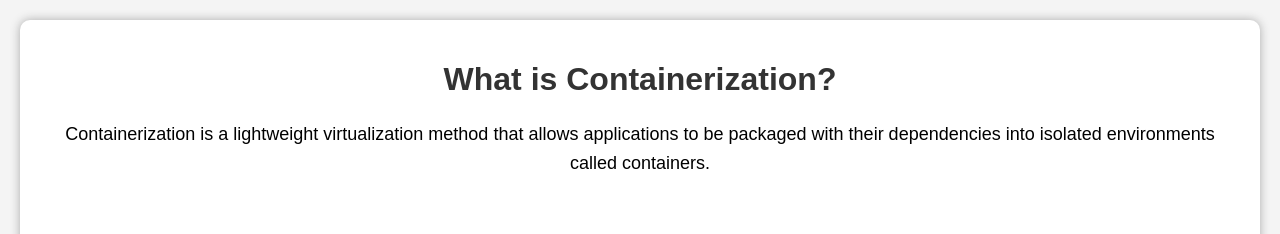
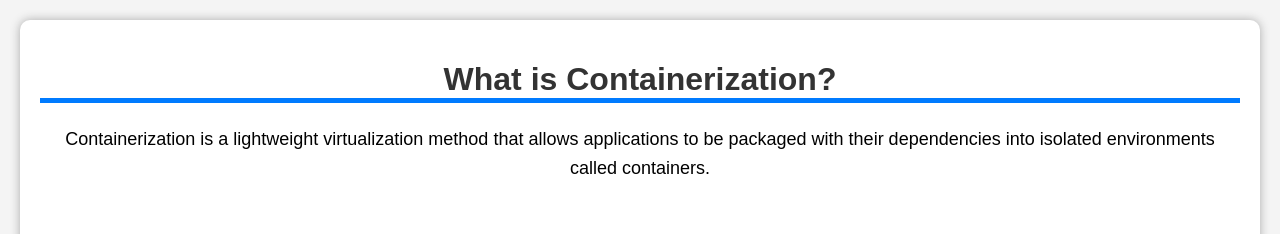
Before and after one commit to gorretgolden/OS-Containerization-Task, a Flask app: page / in a window 1280 px wide. Shown: the top 234 px of the page. Run offline with Flask 3, Linux system fonts and the light colour scheme.

```diff
--- a/templates/index.html
+++ b/templates/index.html
@@ -90,6 +90,9 @@
         .vm-container-diff li:last-child {
             border-bottom: none;
         }
+        .heading{
+            border-bottom: 5px solid #007bff;
+        }
 
         @media (max-width: 768px) {
             .container {
@@ -109,7 +112,7 @@
 
 <body>
     <div class="container">
-        <h1>What is Containerization?</h1>
+        <h1 class="heading">What is Containerization?</h1>
         <p>Containerization is a lightweight virtualization method that allows applications to be packaged with their
             dependencies into isolated environments called containers.</p>
 
@@ -118,7 +121,7 @@
         <div class="tech-grid">
             <!-- Docker -->
             <div class="tech-card">
-                <img src="https://encrypted-tbn0.gstatic.com/images?q=tbn:ANd9GcS1VrymvWgkfMMHx3kOXpwcg9qB9Z2TcRGrxAs"
+                <img src="https://encrypted-tbn0.gstatic.com/images?q=tbn:ANd9GcS9fwLdDVHtg_TU9r29IL6ilpmB9aMLkzWy0A&s"
                     alt="Docker Logo">
                 <h3>Docker</h3>
                 <p>Docker is an open-source platform for building, shipping, and running containers.</p>
```
